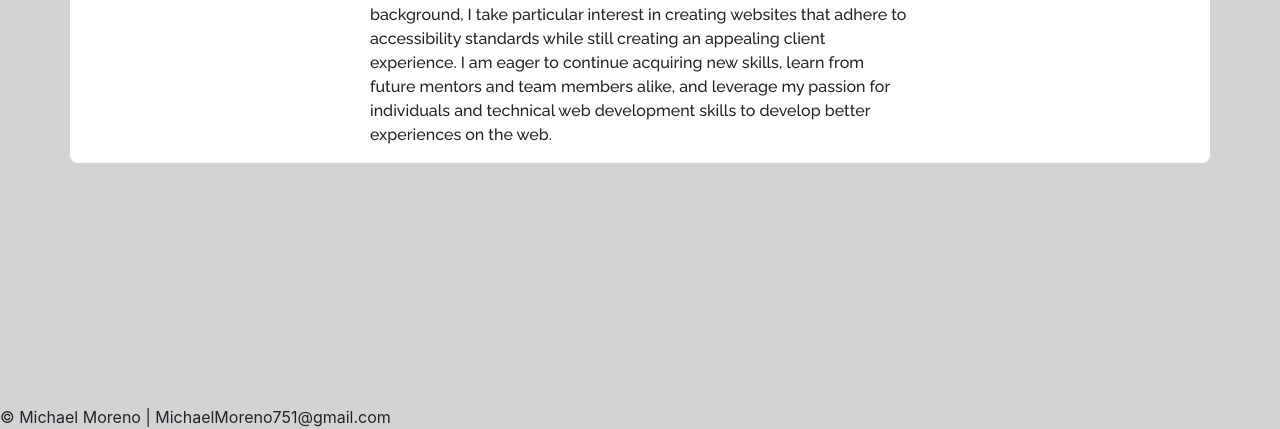
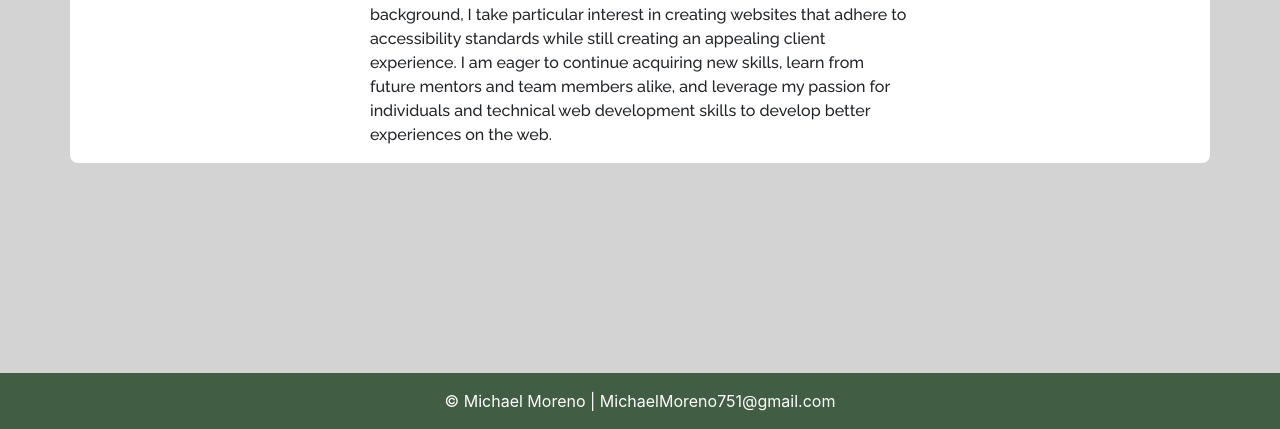
Before and after one commit to mgmoreno22/BootstrapPortfolio, a plain HTML site: page index.html in a window 1280 px wide. Shown: the part 371-800 px from the top of the page. Drawn offline with nearby package versions, Linux system fonts and the light colour scheme.

Commit message:
added footer

```diff
--- a/Assets/style.css
+++ b/Assets/style.css
@@ -87,3 +87,9 @@ a.nav-link:hover {
     text-align: center;
     bottom: 0;
 }
+
+.footerContainer {
+    padding: 16px;
+    background-color: #415D43;
+    color: white;
+}
--- a/index.html
+++ b/index.html
@@ -68,12 +68,12 @@
         </section>
     </main>
 
-    <footer>
-        <div class="text fixed-bottom foot">
-          <div class="foottop"></div>
-          <div class="copyright">&copy; Michael Moreno | MichaelMoreno751@gmail.com</div>
+    <footer class="footer">
+        <div class="container-fluid fixed-bottom text-center footerContainer">
+            <div class="foottop"></div>
+            <div class="copyright">&copy; Michael Moreno | MichaelMoreno751@gmail.com</div>
         </div>
-      </footer>
+    </footer>
 
     <!-- Jquery and Bootstrap JS -->
     <script src="https://code.jquery.com/jquery-3.2.1.slim.min.js" integrity="sha384-KJ3o2DKtIkvYIK3UENzmM7KCkRr/rE9/Qpg6aAZGJwFDMVNA/GpGFF93hXpG5KkN" crossorigin="anonymous"></script>
```
Also changed, not shown: 1 other file.
